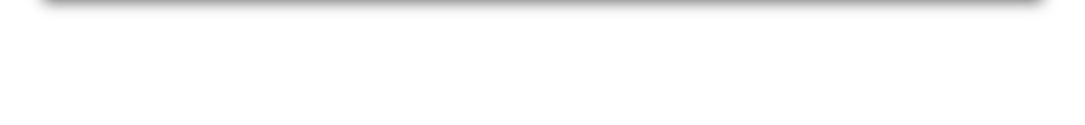
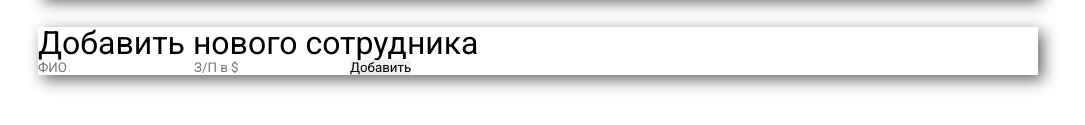
Before and after one commit to Eldorbek06/Office-app, a website built with Vite: page index.html in a window 1280 px wide. Shown: the part 610-735 px from the top of the page, without its empty margins (102-1187 px from the left). Built offline with nearby package versions, Linux system fonts and the light colour scheme; files whose address does not match are found by name.

Commit message:
footer html created

```diff
--- a/index.html
+++ b/index.html
@@ -61,7 +61,18 @@
 			</div>
 		</div>
 	</main>
-	<footer class="footer"></footer>
+	<footer class="footer">
+		<div class="container">
+			<div class="footer__inner shadow">
+				<h1 class="footer__title">Добавить нового сотрудника</h1>
+				<form class="footer__form">
+					<input class="footer__inp" type="text" placeholder="ФИО" name="name">
+					<input class="footer__inp" type="number" placeholder="З/П в $" name="salary">
+					<button class="footer__btn" type="submit">Добавить</button>
+				</form>
+			</div>
+		</div>
+	</footer>
 
 	<script type="module" src="/src/modules/main.ts"></script>
 </body>
```
